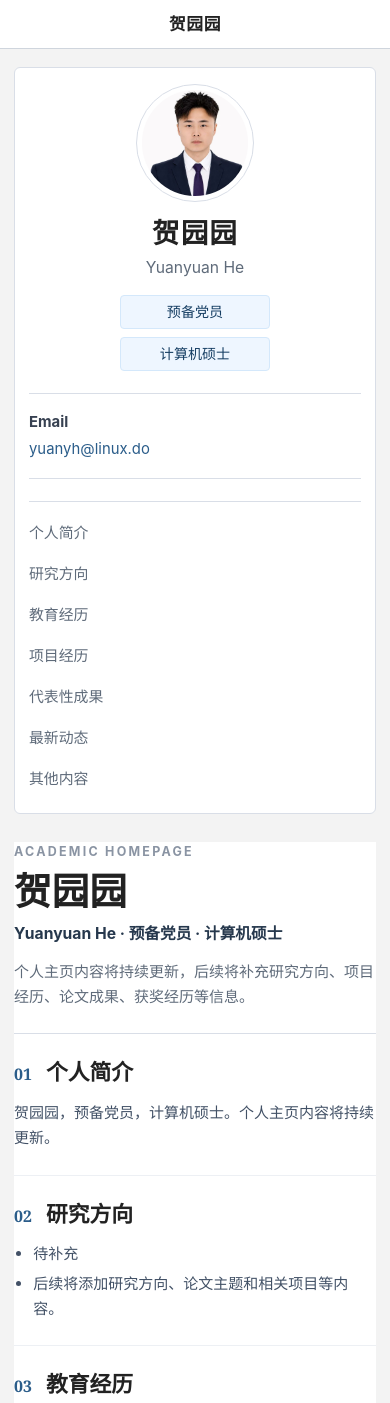
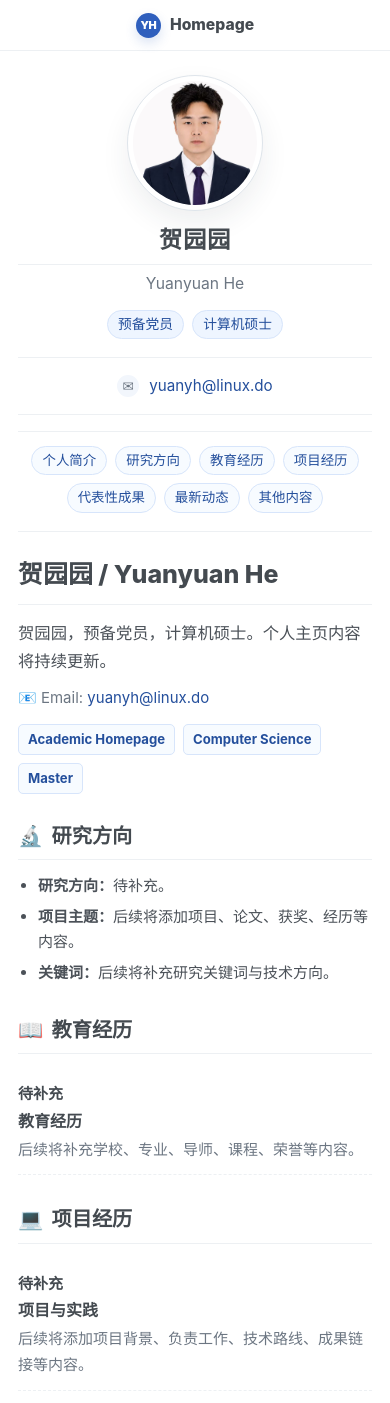
Before and after one commit to heyuan-yuan/heyuan-yuan.github.io, a plain HTML site: page index.html in a window 390 px wide. Shown: the top 1403 px of the page. Drawn offline with Linux system fonts and the light colour scheme.

Commit message:
Improve academic homepage design

```diff
--- a/assets/style.css
+++ b/assets/style.css
@@ -1,18 +1,17 @@
 :root {
-  --bg: #f3f3f3;
+  --bg: #ffffff;
+  --text: #4b5158;
+  --heading: #444a50;
+  --muted: #6c7682;
+  --light: #8a96a3;
+  --line: #edf0f3;
+  --line-strong: #dfe5eb;
+  --blue: #2f5fbd;
+  --blue-dark: #244f9c;
+  --blue-soft: #eef5ff;
   --paper: #ffffff;
-  --text: #222222;
-  --muted: #5f6b7a;
-  --light: #8a94a3;
-  --line: #d9dee7;
-  --line-soft: #edf0f4;
-  --link: #2b5d8a;
-  --link-dark: #173f64;
-  --tag-bg: #eef6ff;
-  --tag-border: #d4e8fb;
-  --sidebar: 270px;
-  --content: 850px;
-  --gap: 42px;
+  --side: 236px;
+  --gap: 54px;
   --font-sans: -apple-system, BlinkMacSystemFont, "Segoe UI", "Noto Sans SC", "PingFang SC", "Microsoft YaHei", Arial, sans-serif;
   --font-serif: Georgia, "Times New Roman", "Noto Serif SC", "Songti SC", serif;
 }
@@ -34,113 +33,149 @@ body {
   background: var(--bg);
   font-family: var(--font-sans);
   font-size: 16px;
-  line-height: 1.68;
+  line-height: 1.72;
+  text-rendering: optimizeLegibility;
+}
+
+img {
+  max-width: 100%;
 }
 
 a {
-  color: var(--link);
+  color: var(--blue-dark);
   text-decoration: none;
   overflow-wrap: anywhere;
 }
 
 a:hover,
 a:focus-visible {
-  color: var(--link-dark);
+  color: var(--blue);
   text-decoration: underline;
 }
 
 .skip-link {
   position: absolute;
   top: -999px;
-  left: 10px;
+  left: 12px;
   z-index: 50;
   padding: 6px 10px;
-  background: var(--link-dark);
+  border-radius: 6px;
+  background: var(--blue-dark);
   color: #fff;
-  border-radius: 3px;
 }
 
 .skip-link:focus {
-  top: 10px;
+  top: 12px;
 }
 
 .masthead {
   position: sticky;
   top: 0;
-  z-index: 20;
-  border-bottom: 1px solid #cfd5dd;
+  z-index: 30;
+  border-bottom: 1px solid var(--line);
   background: rgba(255, 255, 255, 0.96);
-  backdrop-filter: blur(8px);
+  backdrop-filter: blur(10px);
 }
 
 .masthead-inner {
-  width: min(100%, calc(var(--sidebar) + var(--gap) + var(--content) + 56px));
-  min-height: 58px;
+  width: min(100%, 1220px);
+  min-height: 54px;
   margin: 0 auto;
   padding: 0 28px;
   display: flex;
   align-items: center;
-  justify-content: space-between;
   gap: 28px;
 }
 
-.brand {
+.home-link {
   flex: 0 0 auto;
-  color: #222;
-  font-family: var(--font-serif);
-  font-size: 1.05rem;
-  font-weight: 700;
-  letter-spacing: 0.03em;
+  display: inline-flex;
+  align-items: center;
+  gap: 9px;
+  color: var(--heading);
+  font-size: 0.98rem;
+  font-weight: 800;
+  white-space: nowrap;
 }
 
-.brand:hover,
-.brand:focus-visible {
-  color: var(--link);
+.home-link:hover,
+.home-link:focus-visible {
+  color: var(--blue-dark);
   text-decoration: none;
 }
 
-.masthead-nav {
+.home-icon {
+  width: 25px;
+  height: 25px;
+  display: inline-grid;
+  place-items: center;
+  border-radius: 50%;
+  background: var(--blue);
+  color: #fff;
+  font-size: 0.68rem;
+  font-weight: 900;
+  letter-spacing: -0.04em;
+  box-shadow: 0 5px 12px rgba(47, 95, 189, 0.18);
+}
+
+.nav-links {
   min-width: 0;
   display: flex;
-  flex-wrap: wrap;
-  justify-content: flex-end;
-  gap: 4px 18px;
+  align-items: center;
+  gap: 0;
+  overflow-x: auto;
+  scrollbar-width: none;
 }
 
-.masthead-nav a {
-  color: #475569;
-  font-size: 0.93rem;
+.nav-links::-webkit-scrollbar {
+  display: none;
+}
+
+.nav-links a {
+  flex: 0 0 auto;
+  padding: 16px 17px;
+  color: #5c6570;
+  font-size: 0.96rem;
+  line-height: 1;
   white-space: nowrap;
 }
 
-.site-shell {
-  width: min(100%, calc(var(--sidebar) + var(--gap) + var(--content) + 56px));
+.nav-links a:hover,
+.nav-links a:focus-visible {
+  color: var(--blue-dark);
+  text-decoration: none;
+}
+
+.layout {
+  width: min(100%, 1220px);
   margin: 0 auto;
-  padding: 34px 28px 56px;
+  padding: 36px 28px 60px;
   display: grid;
-  grid-template-columns: minmax(0, var(--sidebar)) minmax(0, var(--content));
+  grid-template-columns: minmax(0, var(--side)) minmax(0, 1fr);
   gap: var(--gap);
   align-items: start;
 }
 
-.profile-card {
+.sidebar {
+  min-width: 0;
   position: sticky;
   top: 82px;
-  width: 100%;
-  min-width: 0;
-  max-width: var(--sidebar);
-  padding: 0;
-  color: var(--muted);
 }
 
-.avatar-wrap {
-  width: 168px;
-  height: 168px;
+.profile-box {
+  min-width: 0;
+  color: var(--heading);
+}
+
+.avatar-frame {
+  width: 164px;
+  height: 164px;
   margin: 0 auto 18px;
   padding: 5px;
-  border: 1px solid var(--line);
+  border: 1px solid var(--line-strong);
   border-radius: 50%;
   background: #fff;
+  box-shadow: 0 12px 28px rgba(37, 48, 64, 0.08);
 }
 
 .avatar {
@@ -152,320 +187,351 @@ a:focus-visible {
   object-position: 50% 18%;
 }
 
-.name {
+.profile-name {
   margin: 0;
-  color: var(--text);
+  color: var(--heading);
+  font-size: 1.46rem;
+  font-weight: 800;
+  line-height: 1.25;
   text-align: center;
-  font-family: var(--font-serif);
-  font-size: 1.72rem;
-  line-height: 1.2;
-  letter-spacing: 0.04em;
+  letter-spacing: 0.03em;
 }
 
-.english-name {
-  margin: 6px 0 14px;
+.profile-en {
+  margin: 6px 0 12px;
+  color: var(--muted);
   text-align: center;
-  color: var(--muted);
   font-size: 0.98rem;
 }
 
-.identity-list {
+.profile-tags {
+  margin: 0 0 18px;
+  padding: 0;
   display: flex;
   flex-wrap: wrap;
   justify-content: center;
   gap: 8px;
-  margin: 0 0 22px;
+  list-style: none;
 }
 
-.identity-list span {
+.profile-tags li {
   padding: 4px 10px;
-  border: 1px solid var(--tag-border);
-  border-radius: 4px;
-  background: var(--tag-bg);
-  color: var(--link-dark);
-  font-size: 0.88rem;
+  border: 1px solid #d7e5fb;
+  border-radius: 999px;
+  background: var(--blue-soft);
+  color: var(--blue-dark);
+  font-size: 0.86rem;
+  line-height: 1.35;
   white-space: nowrap;
 }
 
-.contact-list {
-  margin: 0 0 22px;
-  padding: 16px 0;
+.profile-links {
+  margin: 0;
+  padding: 15px 0;
   border-top: 1px solid var(--line);
   border-bottom: 1px solid var(--line);
   list-style: none;
 }
 
-.contact-list li {
+.profile-links li {
+  min-width: 0;
   display: grid;
-  grid-template-columns: 58px minmax(0, 1fr);
-  gap: 10px;
-  align-items: baseline;
-  margin: 0;
-  font-size: 0.93rem;
+  grid-template-columns: 24px minmax(0, 1fr);
+  gap: 8px;
+  align-items: center;
+  color: var(--muted);
+  font-size: 0.95rem;
 }
 
-.contact-list strong {
-  color: #374151;
-  font-weight: 700;
+.link-icon {
+  width: 22px;
+  height: 22px;
+  display: inline-grid;
+  place-items: center;
+  border-radius: 50%;
+  background: #f2f6fc;
+  font-size: 0.85rem;
 }
 
 .side-nav {
+  margin-top: 20px;
   display: grid;
   gap: 2px;
-  padding-left: 12px;
-  border-left: 2px solid var(--line);
 }
 
 .side-nav a {
   padding: 5px 0;
-  color: var(--muted);
-  font-size: 0.93rem;
+  color: #56616c;
+  font-size: 0.94rem;
 }
 
 .side-nav a:hover,
 .side-nav a:focus-visible {
-  color: var(--link);
+  color: var(--blue-dark);
   text-decoration: none;
 }
 
-.content {
+.page {
   min-width: 0;
   max-width: 100%;
-  background: var(--paper);
+  color: var(--text);
 }
 
-.hero {
-  padding: 0 0 24px;
-  border-bottom: 1px solid var(--line);
+.content-section {
+  min-width: 0;
+  scroll-margin-top: 76px;
+  margin-bottom: 30px;
 }
 
-.eyebrow {
-  margin: 0 0 8px;
-  color: var(--light);
-  font-size: 0.78rem;
-  font-weight: 700;
-  letter-spacing: 0.18em;
-  text-transform: uppercase;
+.lead-section {
+  margin-bottom: 28px;
 }
 
-.hero h2 {
-  margin: 0;
-  color: var(--text);
-  font-family: var(--font-serif);
-  font-size: clamp(2.25rem, 5vw, 3.45rem);
-  line-height: 1.12;
+h1,
+h2,
+h3 {
+  color: var(--heading);
+  line-height: 1.35;
 }
 
-.hero-subtitle {
-  margin: 8px 0 12px;
-  color: #26384d;
-  font-size: 1.06rem;
-  font-weight: 700;
-  overflow-wrap: anywhere;
+h1 {
+  margin: 0 0 14px;
+  padding-bottom: 12px;
+  border-bottom: 1px solid var(--line);
+  font-size: clamp(1.7rem, 3.6vw, 2.05rem);
+  font-weight: 800;
 }
 
-.hero p:last-child {
-  max-width: 760px;
-  margin: 0;
+h2 {
+  margin: 0 0 13px;
+  padding-bottom: 10px;
+  border-bottom: 1px solid var(--line);
+  font-size: 1.42rem;
+  font-weight: 800;
+}
+
+h2 span {
+  margin-right: 4px;
+}
+
+h3 {
+  margin: 0 0 4px;
+  font-size: 1rem;
+  font-weight: 800;
+}
+
+p {
+  margin: 0 0 10px;
+}
+
+.lead {
+  max-width: 850px;
+  font-size: 1.02rem;
+}
+
+.contact-line {
+  margin-top: 10px;
   color: var(--muted);
 }
 
-.top-nav {
-  display: none;
+.quick-tags {
+  margin-top: 14px;
+  display: flex;
+  flex-wrap: wrap;
+  gap: 8px;
 }
 
-.section-card {
-  padding: 28px 0;
-  border-bottom: 1px solid var(--line-soft);
-  scroll-margin-top: 76px;
-}
-
-.section-card:last-of-type {
-  border-bottom: 0;
-}
-
-.section-heading {
-  display: grid;
-  grid-template-columns: 28px minmax(0, 1fr);
-  gap: 12px;
-  align-items: baseline;
-  margin-bottom: 12px;
-}
-
-.section-heading span {
-  color: var(--link);
-  font-family: var(--font-serif);
-  font-size: 1rem;
+.quick-tags span {
+  padding: 3px 9px;
+  border: 1px solid #d7e5fb;
+  border-radius: 5px;
+  background: #f7fbff;
+  color: var(--blue-dark);
+  font-size: 0.82rem;
   font-weight: 700;
 }
 
-.section-heading h2 {
-  min-width: 0;
+.clean-list,
+.news-list {
   margin: 0;
-  color: var(--text);
-  font-family: var(--font-serif);
-  font-size: 1.52rem;
-  line-height: 1.28;
+  padding-left: 1.25rem;
 }
 
-.section-card p,
-.clean-list,
-.timeline {
-  color: #425166;
-  overflow-wrap: anywhere;
+.clean-list li,
+.news-list li {
+  margin: 5px 0;
 }
 
-.section-card p {
-  margin: 0;
+.timeline-item,
+.result-item {
+  min-width: 0;
+  padding: 14px 0 2px;
+  display: grid;
+  grid-template-columns: 116px minmax(0, 1fr);
+  gap: 18px;
+  border-bottom: 1px dashed var(--line);
 }
 
-.placeholder {
-  padding: 12px 14px;
-  border-left: 3px solid var(--line);
-  background: #fafafa;
+.timeline-date {
+  color: var(--heading);
+  font-weight: 800;
+  white-space: nowrap;
 }
 
-.clean-list {
-  margin: 0;
-  padding-left: 1.2rem;
+.timeline-body p,
+.result-item p,
+.meta {
+  color: var(--muted);
 }
 
-.clean-list li + li {
-  margin-top: 4px;
+.result-item {
+  display: block;
 }
 
-.timeline {
-  margin: 0;
+.meta {
+  font-size: 0.92rem;
+}
+
+.news-list {
   padding-left: 0;
   list-style: none;
 }
 
-.timeline li {
+.news-list li {
   display: grid;
-  grid-template-columns: 88px minmax(0, 1fr);
-  gap: 16px;
-  padding: 8px 0;
-  border-bottom: 1px dashed var(--line-soft);
+  grid-template-columns: 96px minmax(0, 1fr);
+  gap: 14px;
+  padding: 4px 0;
 }
 
-.timeline time {
-  color: #26384d;
-  font-weight: 700;
+.news-list time {
+  color: var(--heading);
+  font-weight: 800;
 }
 
-.site-footer {
-  padding: 24px 0 0;
+.footer {
+  margin-top: 36px;
+  padding-top: 16px;
+  border-top: 1px solid var(--line);
   color: var(--light);
   font-size: 0.88rem;
 }
 
-.site-footer p {
+.footer p {
   margin: 0;
 }
 
-@media (max-width: 900px) {
-  .masthead-inner {
-    padding: 0 18px;
+@media (max-width: 980px) {
+  :root {
+    --gap: 28px;
+    --side: 220px;
   }
 
-  .site-shell {
-    display: block;
-    padding: 24px 18px 44px;
+  .masthead-inner,
+  .layout {
+    padding-left: 20px;
+    padding-right: 20px;
   }
 
-  .profile-card {
-    position: static;
-    max-width: none;
-    margin-bottom: 28px;
-    padding: 20px;
-    border: 1px solid var(--line);
-    border-radius: 6px;
-    background: #fff;
-  }
-
-  .side-nav {
-    display: flex;
-    flex-wrap: wrap;
-    gap: 8px 16px;
-    padding: 14px 0 0;
-    border-top: 1px solid var(--line);
-    border-left: 0;
+  .nav-links a {
+    padding-left: 12px;
+    padding-right: 12px;
   }
 }
 
-@media (max-width: 560px) {
+@media (max-width: 760px) {
   body {
     font-size: 15px;
   }
 
   .masthead-inner {
-    min-height: 48px;
+    min-height: 50px;
+    padding: 0 14px;
     justify-content: center;
-    padding: 0 14px;
   }
 
-  .masthead-nav {
+  .nav-links {
     display: none;
   }
 
-  .site-shell {
-    padding: 18px 14px 36px;
+  .layout {
+    display: block;
+    padding: 24px 18px 42px;
   }
 
-  .profile-card {
-    padding: 16px 14px;
+  .sidebar {
+    position: static;
+    margin-bottom: 26px;
   }
 
-  .avatar-wrap {
-    width: 118px;
-    height: 118px;
+  .profile-box {
+    padding-bottom: 18px;
+    border-bottom: 1px solid var(--line);
+  }
+
+  .avatar-frame {
+    width: 136px;
+    height: 136px;
     margin-bottom: 14px;
   }
 
-  .identity-list {
-    flex-direction: column;
-    align-items: center;
-  }
-
-  .identity-list span {
-    width: min(100%, 150px);
-    text-align: center;
-  }
-
-  .contact-list li {
-    grid-template-columns: 1fr;
-    gap: 2px;
+  .profile-links li {
+    width: fit-content;
+    max-width: 100%;
+    margin: 0 auto;
   }
 
   .side-nav {
-    display: grid;
-    grid-template-columns: 1fr;
-    gap: 6px;
-  }
-
-  .hero h2 {
-    font-size: clamp(2rem, 13vw, 2.35rem);
-  }
-
-  .hero-subtitle {
-    font-size: 0.98rem;
-  }
-
-  .section-card {
-    padding: 24px 0;
-  }
-
-  .section-heading {
-    grid-template-columns: 24px minmax(0, 1fr);
+    margin-top: 16px;
+    padding-top: 14px;
+    border-top: 1px solid var(--line);
+    display: flex;
+    flex-wrap: wrap;
+    justify-content: center;
     gap: 8px;
   }
 
-  .section-heading h2 {
-    font-size: 1.36rem;
+  .side-nav a {
+    padding: 4px 10px;
+    border: 1px solid #d7e5fb;
+    border-radius: 999px;
+    background: #f7fbff;
+    color: var(--blue-dark);
+    font-size: 0.84rem;
+    line-height: 1.45;
   }
 
-  .timeline li {
+  h1 {
+    font-size: 1.56rem;
+  }
+
+  h2 {
+    font-size: 1.26rem;
+  }
+
+  .timeline-item,
+  .news-list li {
     grid-template-columns: 1fr;
-    gap: 2px;
+    gap: 4px;
+  }
+
+  .timeline-date {
+    white-space: normal;
   }
 }
+
+@media (max-width: 380px) {
+  .layout {
+    padding-left: 14px;
+    padding-right: 14px;
+  }
+
+  .quick-tags span,
+  .profile-tags li {
+    font-size: 0.8rem;
+  }
+}
+
+.content-section, .timeline-body, .result-item, .clean-list li, .news-list li, .lead {
+  overflow-wrap: anywhere;
+}
--- a/index.html
+++ b/index.html
@@ -3,53 +3,62 @@
 <head>
   <meta charset="utf-8">
   <meta name="viewport" content="width=device-width, initial-scale=1">
-  <title>贺园园 - Homepage</title>
+  <title>贺园园 - 个人主页</title>
   <meta name="description" content="贺园园，预备党员，计算机硕士。">
   <meta name="author" content="贺园园">
-  <meta name="theme-color" content="#f6f1e8">
+  <meta name="theme-color" content="#ffffff">
   <meta property="og:type" content="website">
-  <meta property="og:title" content="贺园园 - Homepage">
+  <meta property="og:title" content="贺园园 - 个人主页">
   <meta property="og:description" content="贺园园，预备党员，计算机硕士。">
   <meta property="og:url" content="https://heyuan-yuan.github.io/">
-  <link rel="icon" href="assets/favicon.svg" type="image/svg+xml">
-  <link rel="stylesheet" href="assets/style.css?v=20260527-4">
+  <link rel="icon" href="assets/favicon.svg?v=20260527-6" type="image/svg+xml">
+  <link rel="stylesheet" href="assets/style.css?v=20260527-6">
 </head>
 <body>
   <header class="masthead" aria-label="站点导航">
-    <div class="masthead-inner">
-      <a class="brand" href="#main-content">贺园园</a>
-      <nav class="masthead-nav" aria-label="顶部导航">
-        <a href="#about">简介</a>
+    <nav class="masthead-inner" aria-label="主导航">
+      <a class="home-link" href="#about" aria-label="Homepage">
+        <span class="home-icon" aria-hidden="true">YH</span>
+        <span>Homepage</span>
+      </a>
+      <div class="nav-links">
+        <a href="#about">个人简介</a>
         <a href="#research">研究方向</a>
         <a href="#education">教育经历</a>
         <a href="#projects">项目经历</a>
-        <a href="#achievements">成果</a>
-        <a href="#news">动态</a>
+        <a href="#achievements">代表性成果</a>
+        <a href="#news">最新动态</a>
+        <a href="#more">其他内容</a>
+      </div>
     </nav>
-    </div>
   </header>
 
-  <div class="site-shell">
-    <aside class="profile-card" aria-label="个人信息">
-      <a class="skip-link" href="#main-content">跳到主要内容</a>
-      <div class="avatar-wrap">
-        <img class="avatar" src="assets/profile.jpg?v=20260527-4" alt="贺园园头像">
+  <div id="main" class="layout" role="main">
+    <aside class="sidebar" aria-label="个人信息栏">
+      <a class="skip-link" href="#content">跳到主要内容</a>
+
+      <section class="profile-box" aria-label="贺园园个人信息">
+        <div class="avatar-frame">
+          <img class="avatar" src="assets/profile.jpg?v=20260527-6" alt="贺园园头像" fetchpriority="high">
         </div>
 
-      <!-- 个人基本信息：后续可在这里修改姓名、英文名和身份标签 -->
-      <h1 class="name">贺园园</h1>
-      <p class="english-name">Yuanyuan He</p>
-      <div class="identity-list" aria-label="身份简介">
-        <span>预备党员</span>
-        <span>计算机硕士</span>
-      </div>
-
-      <!-- 联系方式：后续把“待补充”替换为真实邮箱或其他链接 -->
-            <ul class="contact-list">
-        <li><strong>Email</strong><a href="mailto:yuanyh@linux.do">yuanyh@linux.do</a></li>
+        <!-- 个人基本信息：后续可在这里修改姓名、英文名和身份简介 -->
+        <h2 class="profile-name">贺园园</h2>
+        <p class="profile-en">Yuanyuan He</p>
+        <ul class="profile-tags" aria-label="身份简介">
+          <li>预备党员</li>
+          <li>计算机硕士</li>
         </ul>
 
-      <!-- 侧边锚点导航：新增栏目时，在这里增加对应链接 -->
+        <!-- 联系方式：后续可在这里补充邮箱、主页、Scholar 等链接；当前按要求不展示代码托管链接 -->
+        <ul class="profile-links" aria-label="联系方式">
+          <li>
+            <span class="link-icon" aria-hidden="true">✉</span>
+            <a href="mailto:yuanyh@linux.do">yuanyh@linux.do</a>
+          </li>
+        </ul>
+
+        <!-- 侧边锚点导航：新增栏目时，在这里同步增加对应链接 -->
         <nav class="side-nav" aria-label="页面栏目导航">
           <a href="#about">个人简介</a>
           <a href="#research">研究方向</a>
@@ -59,98 +68,83 @@
           <a href="#news">最新动态</a>
           <a href="#more">其他内容</a>
         </nav>
+      </section>
     </aside>
 
-    <main id="main-content" class="content" tabindex="-1">
-      <header class="hero">
-        <!-- 首页顶部摘要：后续可改为更完整的个人介绍 -->
-        <p class="eyebrow">Academic Homepage</p>
-        <h2>贺园园</h2>
-        <p class="hero-subtitle">Yuanyuan He · 预备党员 · 计算机硕士</p>
-        <p>个人主页内容将持续更新，后续将补充研究方向、项目经历、论文成果、获奖经历等信息。</p>
-      </header>
-
-      <nav class="top-nav" aria-label="内容区快速导航">
-        <a href="#about">简介</a>
-        <a href="#research">方向</a>
-        <a href="#education">教育</a>
-        <a href="#projects">项目</a>
-        <a href="#achievements">成果</a>
-        <a href="#news">动态</a>
-        <a href="#more">其他</a>
-      </nav>
-
+    <main id="content" class="page" tabindex="-1">
       <!-- 个人简介：后续可补充研究兴趣、经历概览和个人定位 -->
-      <section id="about" class="section-card">
-        <div class="section-heading">
-          <span>01</span>
-          <h2>个人简介</h2>
+      <section id="about" class="content-section lead-section" aria-labelledby="about-title">
+        <h1 id="about-title">贺园园 / Yuanyuan He</h1>
+        <p class="lead">贺园园，预备党员，计算机硕士。个人主页内容将持续更新。</p>
+        <p class="contact-line"><span aria-hidden="true">📧</span> Email: <a href="mailto:yuanyh@linux.do">yuanyh@linux.do</a></p>
+        <div class="quick-tags" aria-label="个人关键词">
+          <span>Academic Homepage</span>
+          <span>Computer Science</span>
+          <span>Master</span>
         </div>
-        <p>贺园园，预备党员，计算机硕士。个人主页内容将持续更新。</p>
       </section>
 
       <!-- 研究方向：后续可列出研究关键词、正在关注的问题和代表性论文 -->
-      <section id="research" class="section-card">
-        <div class="section-heading">
-          <span>02</span>
-          <h2>研究方向</h2>
-        </div>
+      <section id="research" class="content-section" aria-labelledby="research-title">
+        <h2 id="research-title"><span aria-hidden="true">🔬</span> 研究方向</h2>
         <ul class="clean-list">
-          <li>待补充</li>
-          <li>后续将添加研究方向、论文主题和相关项目等内容。</li>
+          <li><strong>研究方向：</strong>待补充。</li>
+          <li><strong>项目主题：</strong>后续将添加项目、论文、获奖、经历等内容。</li>
+          <li><strong>关键词：</strong>后续将补充研究关键词与技术方向。</li>
         </ul>
       </section>
 
       <!-- 教育经历：后续可按时间顺序补充学校、专业、导师和荣誉 -->
-      <section id="education" class="section-card">
-        <div class="section-heading">
-          <span>03</span>
-          <h2>教育经历</h2>
+      <section id="education" class="content-section" aria-labelledby="education-title">
+        <h2 id="education-title"><span aria-hidden="true">📖</span> 教育经历</h2>
+        <div class="timeline-item">
+          <div class="timeline-date">待补充</div>
+          <div class="timeline-body">
+            <h3>教育经历</h3>
+            <p>后续将补充学校、专业、导师、课程、荣誉等内容。</p>
           </div>
-        <p class="placeholder">待补充。</p>
+        </div>
       </section>
 
       <!-- 项目经历：后续可补充项目名称、角色、技术路线、成果链接 -->
-      <section id="projects" class="section-card">
-        <div class="section-heading">
-          <span>04</span>
-          <h2>项目经历</h2>
+      <section id="projects" class="content-section" aria-labelledby="projects-title">
+        <h2 id="projects-title"><span aria-hidden="true">💻</span> 项目经历</h2>
+        <div class="timeline-item">
+          <div class="timeline-date">待补充</div>
+          <div class="timeline-body">
+            <h3>项目与实践</h3>
+            <p>后续将添加项目背景、负责工作、技术路线、成果链接等内容。</p>
           </div>
-        <p class="placeholder">后续将添加项目、论文、获奖、经历等内容。</p>
+        </div>
       </section>
 
       <!-- 代表性成果：后续可补充论文、专利、竞赛、奖项或开源成果 -->
-      <section id="achievements" class="section-card">
-        <div class="section-heading">
-          <span>05</span>
-          <h2>代表性成果</h2>
-        </div>
-        <p class="placeholder">待补充。</p>
+      <section id="achievements" class="content-section" aria-labelledby="achievements-title">
+        <h2 id="achievements-title"><span aria-hidden="true">📝</span> 代表性成果</h2>
+        <article class="result-item">
+          <h3>待补充</h3>
+          <p>后续将添加论文、获奖、专利、竞赛或其他成果。</p>
+          <p class="meta">可按“标题 / 作者 / 期刊会议 / 年份 / 链接”的格式继续扩展。</p>
+        </article>
       </section>
 
       <!-- 最新动态：后续可按时间倒序添加新闻、论文录用、项目进展等 -->
-      <section id="news" class="section-card">
-        <div class="section-heading">
-          <span>06</span>
-          <h2>最新动态</h2>
-        </div>
-        <ul class="timeline">
-          <li><time datetime="2026-05">2026.05</time><span>个人主页上线，内容将持续更新。</span></li>
+      <section id="news" class="content-section" aria-labelledby="news-title">
+        <h2 id="news-title"><span aria-hidden="true">🎉</span> 最新动态</h2>
+        <ul class="news-list">
+          <li><time datetime="2026-05">2026-05</time><span>个人主页上线，内容将持续更新。</span></li>
         </ul>
       </section>
 
       <!-- 其他内容：后续可扩展为教学、服务、技能、兴趣或下载入口 -->
-      <section id="more" class="section-card">
-        <div class="section-heading">
-          <span>07</span>
-          <h2>其他内容</h2>
-        </div>
-        <p class="placeholder">待补充。</p>
+      <section id="more" class="content-section" aria-labelledby="more-title">
+        <h2 id="more-title"><span aria-hidden="true">📌</span> 其他内容</h2>
+        <p>待补充。后续可扩展为教学、服务、技能、兴趣或下载入口。</p>
       </section>
 
-      <footer class="site-footer">
-        <!-- 页脚：后续可添加备案、版权、更新时间等信息 -->
-        <p>© <span id="year">2026</span> 贺园园</p>
+      <footer class="footer">
+        <!-- 页脚：后续可添加更新时间等信息 -->
+        <p>© 2026 贺园园</p>
       </footer>
     </main>
   </div>
```
Also changed, not shown: assets/favicon.svg. Lines whose indentation alone changed are shown as unchanged.
